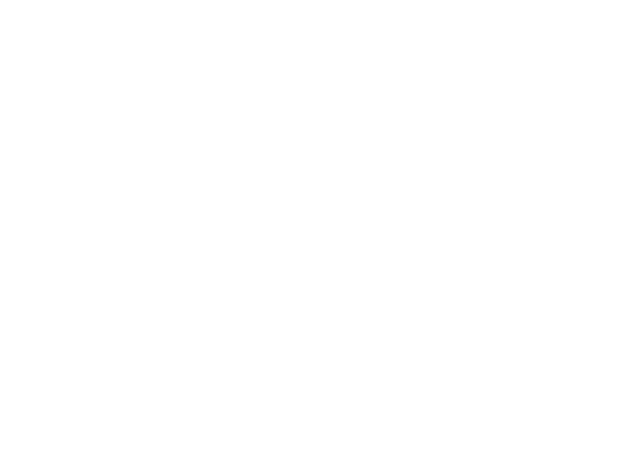
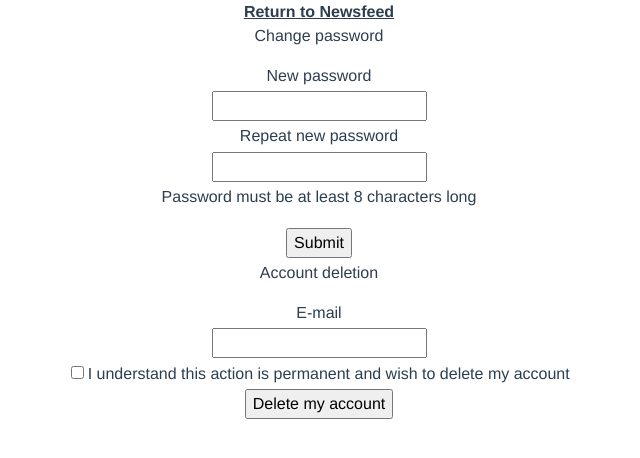
Before and after one commit to simon9595/fullstack-solution, a Vue app: page /#/control in a window 1280 px wide. Before the commit this address had no page. Shown: the top 458 px of the page, without its empty margins (321-961 px from the left). Built offline with nearby package versions, Linux system fonts and the light colour scheme.

Commit message:
post creation, user control panel, refined signup

```diff
--- a/src/components/newpost.vue
+++ b/src/components/newpost.vue
@@ -21,16 +21,16 @@ export default {
     return {
       userId: null,
       text: null,
-      file: null
+      attachment: null
     }
   },
   methods: {
     async publish() {
       console.log(this.userId, this.text, this.file)
       await axios.post('http://localhost:3000/api/post/publish',{
-      userId: 1,
+      userId: this.$store.state.userData.userId,
       text: this.text,
-      file: this.file
+      attachment: null
     }).then(response => {
       console.log(response)
       alert('Your post has been published')
--- a/src/router/index.js
+++ b/src/router/index.js
@@ -2,6 +2,7 @@ import { createRouter, createWebHashHistory } from 'vue-router'
 import login from '../views/login.vue'
 import signup from '../views/signup.vue'
 import newsfeed from '../views/newsfeed.vue';
+import control from '../views/control.vue'
 
 const routes = [
   {
@@ -19,6 +20,11 @@ const routes = [
     name: 'newsfeed',
     component: newsfeed
   },
+  {
+    path: '/control',
+    name: 'control',
+    component: control
+  },
 ]
 
 const router = createRouter({
--- /dev/null
+++ b/src/views/control.vue
@@ -0,0 +1,81 @@
+<template>
+<router-link to="/newsfeed">Return to Newsfeed</router-link>
+<p>Change password</p>
+<form @submit.prevent="checkPasswords">
+  <label for="password">New password</label><br>
+  <input v-model="password1" type="password"><br>
+  <label for="password">Repeat new password</label><br>
+  <input v-model="password2" type="password"><br>
+  <p v-bind:class="{ 'bg-danger': shortPassword}">Password must be at least 8 characters long</p>
+  <p class="bg-danger" v-if="passwordDifference">Passwords do not match.</p>
+  <input type="submit" value="Submit">
+</form>
+
+<p>Account deletion</p>
+<form @submit.prevent="deleteAccount">
+  <label for="email">E-mail</label><br>
+  <input v-model="email" required><br>
+  <input type="checkbox" required v-model="certain">I understand this action is permanent and wish to delete my account<br>
+  <input type="submit" value="Delete my account">
+</form>
+</template>
+
+<script>
+import axios from "axios"
+export default {
+  name: "Controls",
+  data() {
+    return {
+      passwordDifference: false,
+      correctPassword: false,
+      shortPassword: false,
+      certain: false,
+      email: null,
+      password1: null,
+      password2: null
+    }
+  },
+  methods: {
+    checkPasswords(){
+      const regexPassword = /^.{8,}$/;
+      if(this.password1 !== this.password2) {
+        console.log('WRONG!')
+        return this.passwordDifference = true
+      } else {
+        let correctPassword = regexPassword.test(this.password1, this.password2)
+        console.log(correctPassword)
+        if(!correctPassword){
+          return this.shortPassword = true;
+        }
+        axios.put("http://localhost:3000/api/user/" + this.$store.state.userData.userId, {
+          userId: this.$store.state.userData.userId,
+          password: this.password1
+        })
+        .then(response => {
+          console.log(response)
+          alert('Password has been changed!')
+          this.$router.push('/newsfeed')
+        })
+        .catch(error => console.log(error))
+      }
+    },
+    deleteAccount(){
+      console.log(this.email, this.$store.state.userData.email, this.certain)
+      // make sure the password is the actual user password
+      if(this.email == this.$store.state.userData.email && this.certain) {
+        console.log('account deletion proceed')
+        axios.delete("http://localhost:3000/api/user/" + this.$store.state.userData.userId, {
+          userId: this.$store.state.userData.userId, //delete requests do not take body
+          password: this.password
+        })
+        .then(response => {
+          console.log(response)
+        })
+        .catch(error => console.log(error))
+      } else {
+        console.log("Email difference")
+      }
+    }
+  },
+}
+</script>
--- a/src/views/newsfeed.vue
+++ b/src/views/newsfeed.vue
@@ -1,4 +1,5 @@
 <template>
+<router-link to="/control">User control panel</router-link>
 <p>This is the newsfeed.</p>
 <p>You are logged in as {{ $store.state.userData.username }}</p>
 
@@ -8,8 +9,8 @@
 <p>{{ post.createdAt }}</p>
 <p v-if="post.createdAt !== post.updatedAt">Edited:{{ post.updatedAt }}</p>
 <p>{{ post.text }}</p>
-<p>{{ post.likes }} likes {{ post.comments }} comments</p>
-<button>Like</button>
+<p>{{ post.likes }} likes <!--{{ post.comments }}--> 0 comments</p> <!-- fix the comments so it displays the length -->
+<button @click="postLike(postId = post.id)">Like</button>
 <button>Comment</button>
 </div>
 </template>
@@ -19,7 +20,6 @@
 </style>
 
 <script>
-// import { userData } from 'vuex';
 import axios from "axios"
 import newpost from "../components/newpost.vue"
 // import post from "../components/post.vue"
@@ -33,6 +33,18 @@ export default {
   components: {
     newpost,
   },
+  methods: {
+    postLike(postId){
+      console.log(postId)
+      axios.post("http://localhost:3000/api/post/" + postId + "/like", {
+        id: postId,
+        userId: this.$store.state.userData.userId
+      })
+      .then(response => {
+        console.log(response)
+      }).catch(error => console.error(error));
+    }
+  },
   beforeMount() {
     axios.get("http://localhost:3000/api/post")
     .then(response => {
--- a/src/views/signup.vue
+++ b/src/views/signup.vue
@@ -4,13 +4,15 @@
     <h1>Sign up</h1>
     <form @submit.prevent="addUser" class="card-body mx-auto" style="max-width: 400px">
       <label class="form-label col-form-label-md" for="email">E-mail address</label><br />
-      <input class="form-control form-control-md" v-model="email" required /><br />
+      <input class="form-control form-control-md" v-model="email" @blur="validateEmail" required /><br />
       <p class="form-text">E-mail must be a valid address, e.g. email@example.com</p>
       <label class="form-label col-form-label-md" for="username">Username</label><br />
-      <input class="form-control form-control-md" type="text" v-model="username" required /><br />
+      <input class="form-control form-control-md" type="text" @blur="usernameAvailable(username = this.username)" v-model="username" required /><br />
+      <p v-if="usernameTaken" class="bg-danger">Username is already taken</p>
+      <p v-else class="bg-success">Username is available</p>
       <p class="form-text">Username must contain 3-15 characters</p>
       <label class="form-label col-form-label-md" for="password">Password</label><br />
-      <input class="form-control form-control-md" type="password" v-model="password" required /><br />
+      <input class="form-control form-control-md" type="password" @blur="passwordLength(password = this.password)" v-model="password" required /><br />
       <p class="form-text">Password must be at least 8 characters long</p>
       <input class="form-control form-control-md" type="submit" value="Sign up" />
     </form>
@@ -36,14 +38,41 @@ export default {
       email: null,
       username: null,
       password: null,
+      usernameTaken: false,
     };
   },
   methods: {
-    // validateEmail() {
-    //   const regexEmail = /^[a-zA-Z0-9._-]{3,}@[a-zA-Z0-9._-]{2,}\.[a-z]{2,10}$/;
-    //   let correctEmail = regexEmail.test(this.email);
-    //   console.log(correctEmail)},
-    // const inputs = this.input
+    validateEmail() {
+      const regexEmail = /^[a-zA-Z0-9._-]{3,}@[a-zA-Z0-9._-]{2,}\.[a-z]{2,10}$/;
+      let correctEmail = regexEmail.test(this.email);
+      console.log(correctEmail)},
+
+    usernameAvailable(username) {
+      const regexUsername = /^[a-zA-Z0-9_-]{3,15}$/;
+      let correctUsername = regexUsername.test(username);
+      if(correctUsername) {
+        axios.get("http://localhost:3000/api/user/" + username, {
+          username: username
+        }).then(response => {
+          console.log(response.data)
+          if(response.data == null) {
+            console.log("ok ok ok")
+            return this.usernameTaken = false;
+          } else {
+            console.log("taken taken taken")
+            return this.usernameTaken = true;
+        }})
+        .catch(error => console.log("bad bad " + error))
+      } else {
+        console.log(correctUsername + ' ding')
+      }
+
+    },
+    passwordLength(password) {
+      const regexPassword = /^.{8,}$/;
+      let correctPassword = regexPassword.test(password)
+      console.log(correctPassword)
+    },
     async addUser() {
       const regexEmail = /^[a-zA-Z0-9._-]{3,}@[a-zA-Z0-9._-]{2,}\.[a-z]{2,10}(\.[a-z]{2,8})?$/;
       const regexUsername = /^[a-zA-Z0-9_-]{3,15}$/;
```
